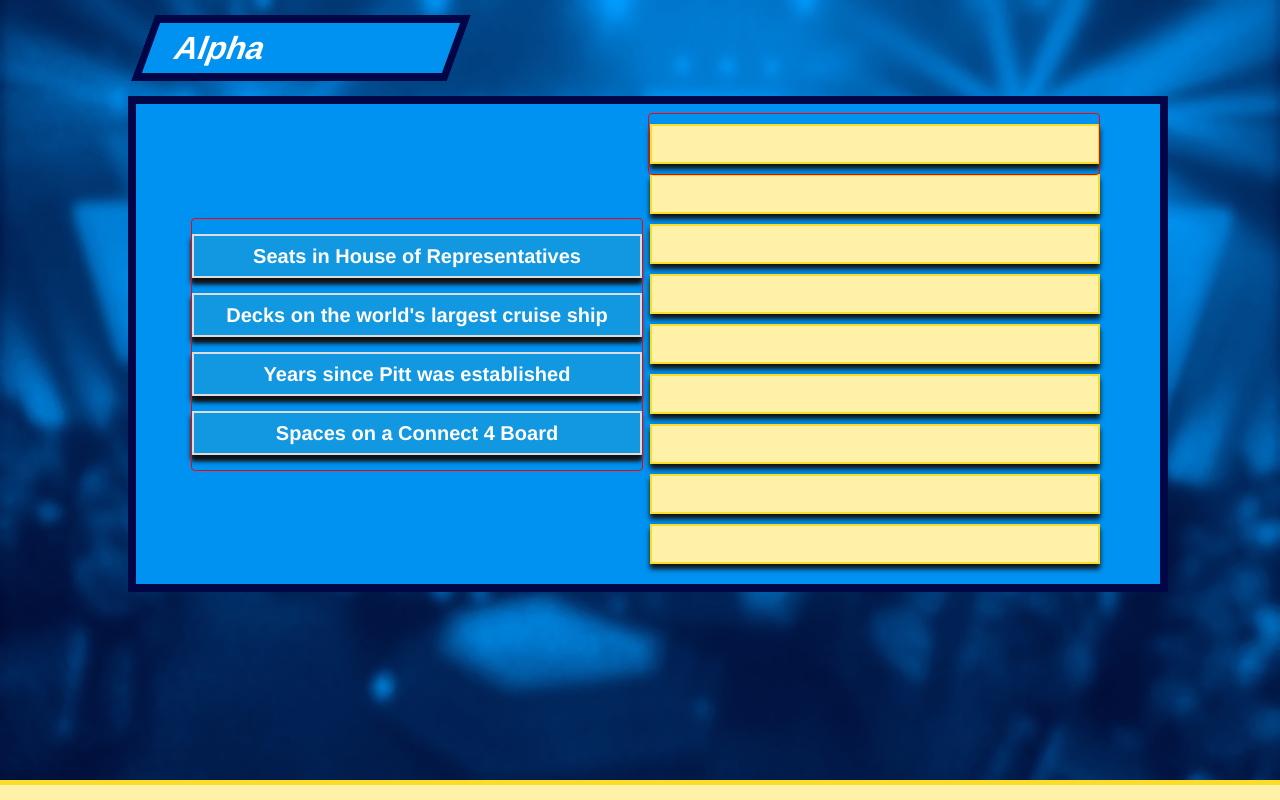
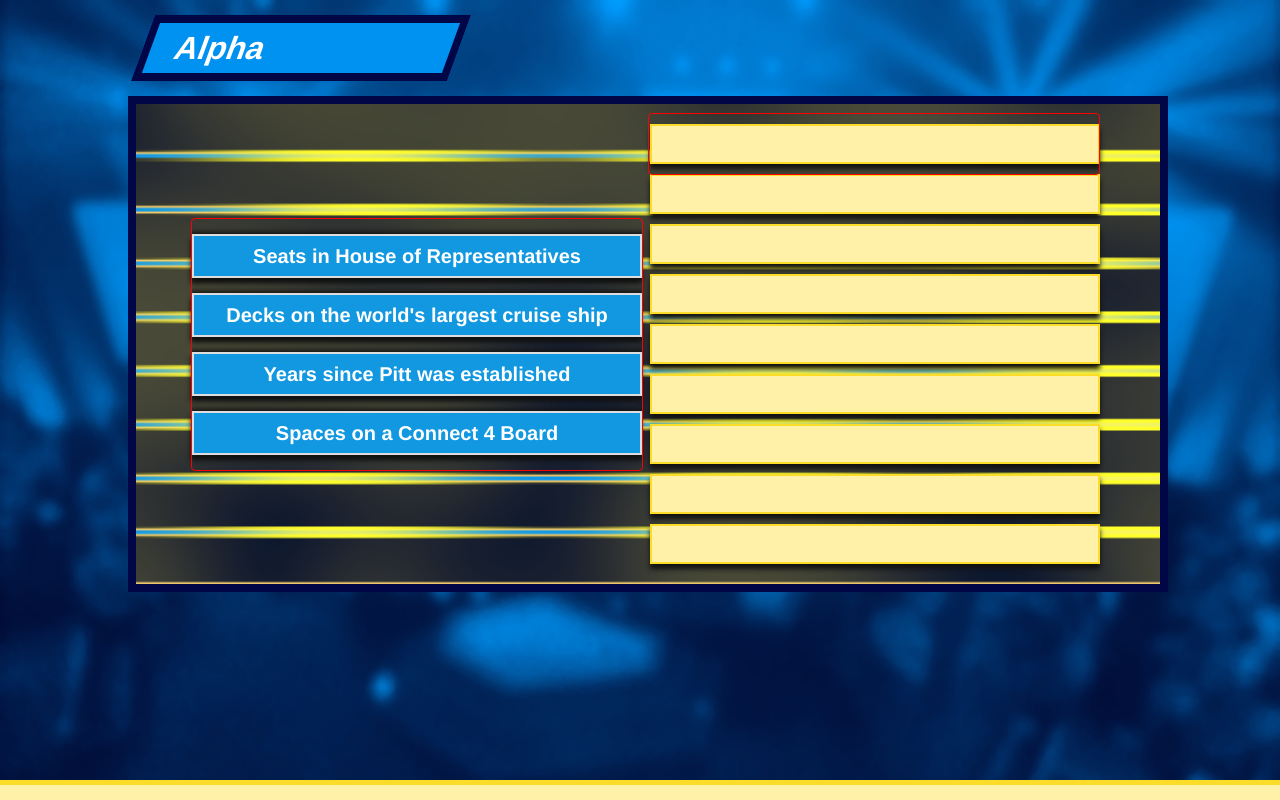
Before and after one commit to PittProgramCouncil/Pittsanity, an Angular app: page / in a window 1280 px wide. Shown: the top 800 px of the page. Built offline with nearby package versions, Linux system fonts and the light colour scheme.

Commit message:
Add files via upload

```diff
--- a/src/app/fact-list/fact-list.component.css
+++ b/src/app/fact-list/fact-list.component.css
@@ -34,9 +34,11 @@ div.gameContainer
 
 div.factListsContainer
 {
-	/*background-image: url("../../assets/factsBackground.png");
+	background-image: url("../../assets/factsBackground.png");
 	background-repeat: no-repeat;
-	background-size: 100% 80%;*/
+	background-size: 100% 100%;
+	image-rendering: crisp-edges;
+
 	background-color: #0092f1;
 	border: 8px solid #010647;
 
@@ -101,7 +103,7 @@ div.newFactBox, div.finalFactBox, div.newFactPlaceholder, div.finalFactPlacehold
 	box-sizing: border-box;
 	cursor: move;
 	border: 2px #DDD solid;
-	box-shadow: 0px 5px 5px #111
+	box-shadow: 0px 0px 5px 2px #111;
 }
 
 .newFactBox
@@ -218,7 +220,9 @@ div.mistakesContainer
 {
 	height: 100%;
 	width: 50px;
-	flex-direction: column;
+	left: 82%;
+
+	position: relative;
 }
 
 div.mistake
```
